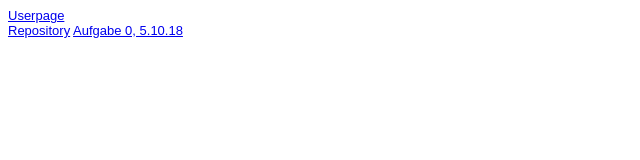
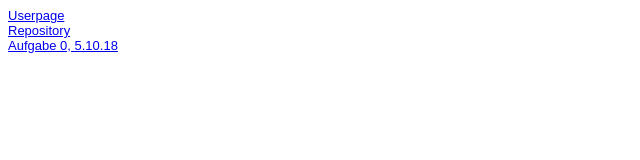
Before and after one commit to janamamedow/janamamedow.github.io, a plain HTML site: page Steckbrief/steckbrief.htm in a window 1280 px wide. Shown: the whole page, without its empty margins (0-640 px from the left). Drawn offline with Linux system fonts and the light colour scheme.

Commit message:
Verbessert (eine <br> hinzugefügt, für das Optische)

```diff
--- a/Steckbrief/steckbrief.htm
+++ b/Steckbrief/steckbrief.htm
@@ -13,7 +13,7 @@ body {
 </head>
 <body>
 <a href="https://janamamedow.github.io/Index.html" target="_blank">Userpage</a><br>
-<a href="https://github.com/janamamedow/eia2" target="_blank">Repository</a>
+<a href="https://github.com/janamamedow/eia2" target="_blank">Repository</a><br>
 <a href="https://janamamedow.github.io/eia2/Aufgabe0/Aufgabe0.html" target="_blank">Aufgabe 0, 5.10.18</a><br>
 	<!-- Hier die Links zu den gelösten Aufgaben einstellen, aktuelle oben, alte stehen lassen! Format: Aufgabenbezeichnung, Datum -->
 </body>
```
